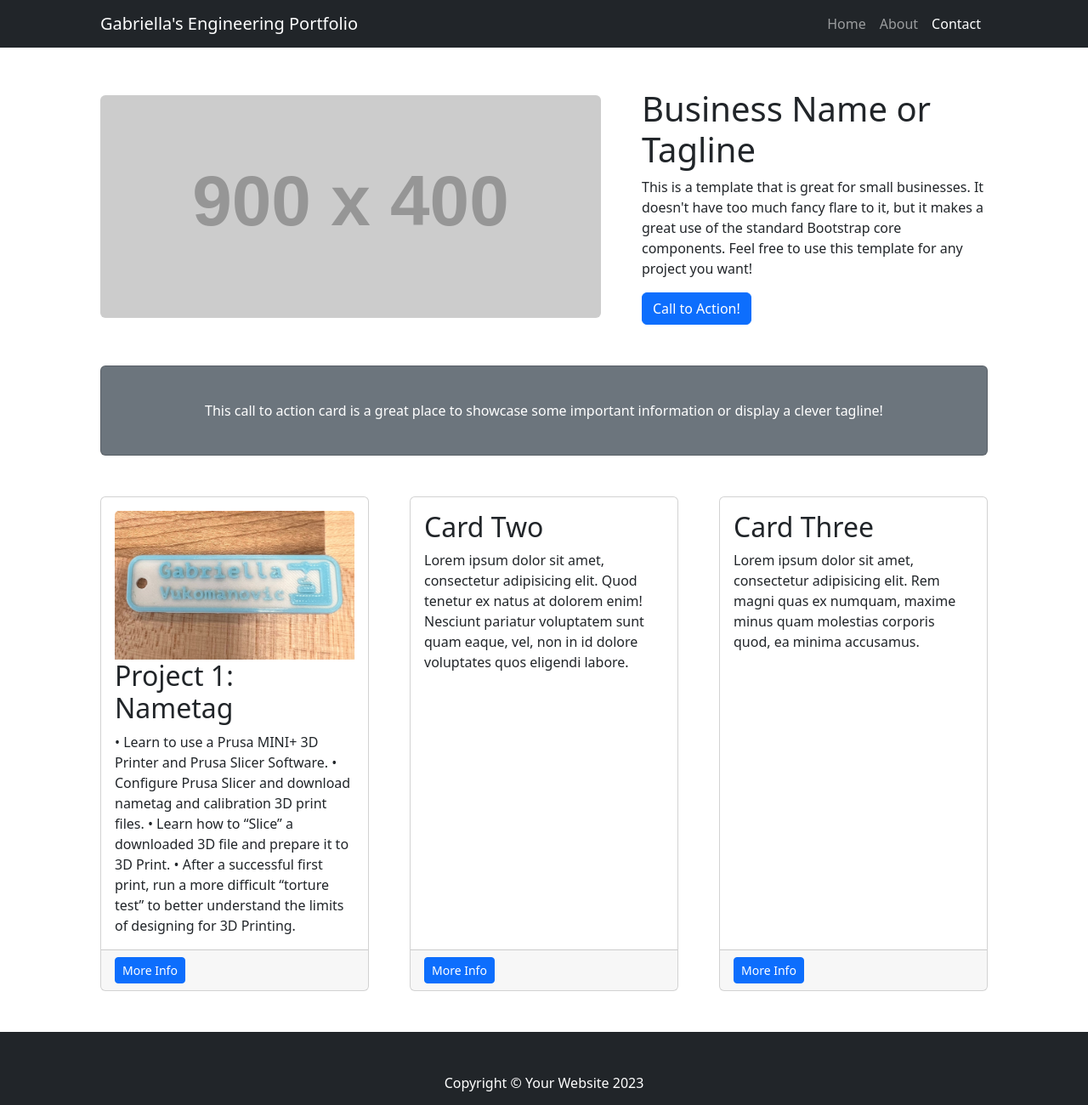
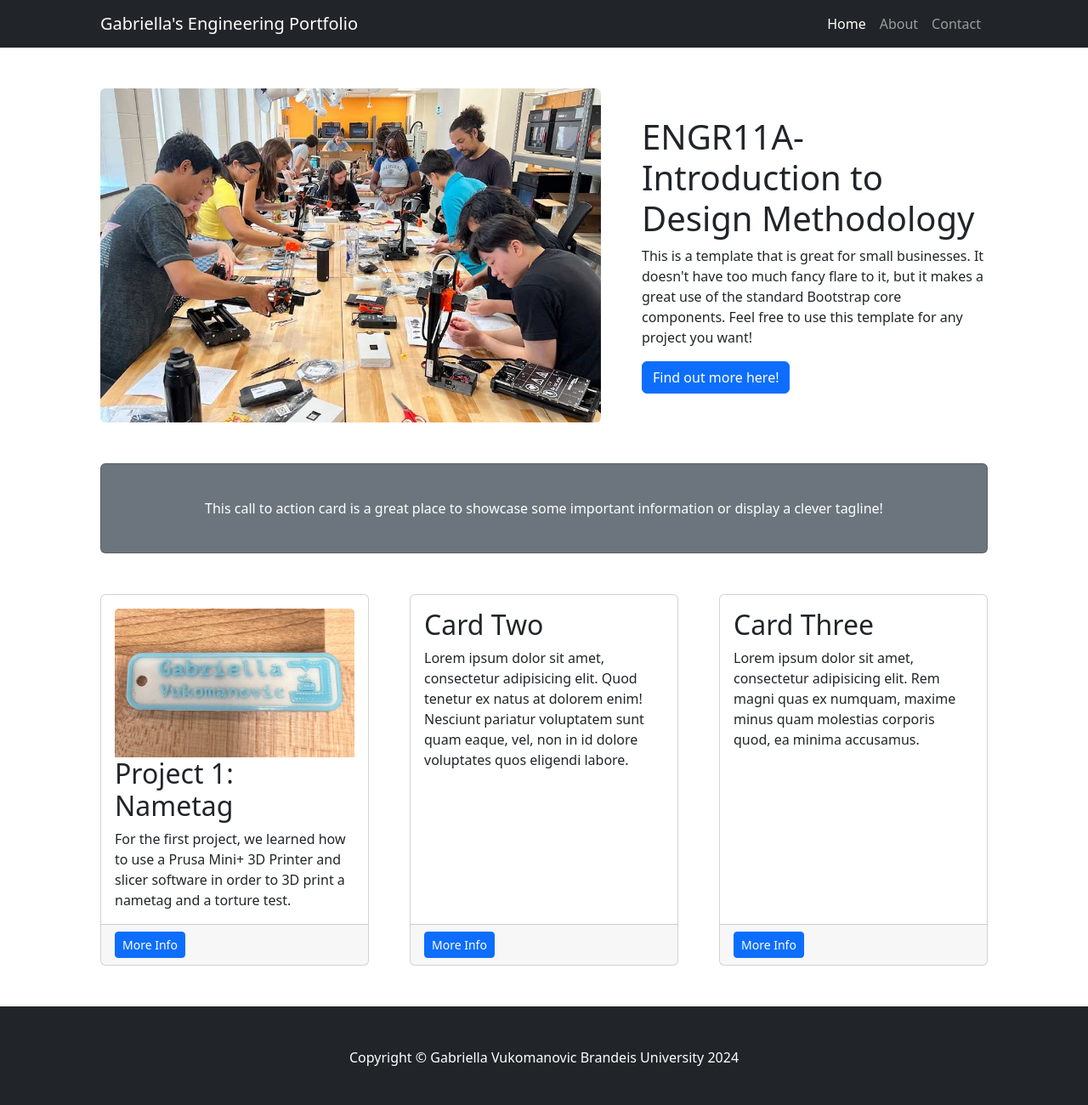
Before and after one commit to GabbyV03/ENGR11A, a plain HTML site: page index.html in a window 1280 px wide. Shown: the top 1300 px of the page at 85% size. Drawn offline with nearby package versions, Linux system fonts and the light colour scheme; placeholder pictures from the web are drawn by us.

Commit message:
Front page edits

```diff
--- a/index.html
+++ b/index.html
@@ -19,9 +19,9 @@
                 <button class="navbar-toggler" type="button" data-bs-toggle="collapse" data-bs-target="#navbarSupportedContent" aria-controls="navbarSupportedContent" aria-expanded="false" aria-label="Toggle navigation"><span class="navbar-toggler-icon"></span></button>
                 <div class="collapse navbar-collapse" id="navbarSupportedContent">
                     <ul class="navbar-nav ms-auto mb-2 mb-lg-0">
-                        <li class="nav-item"><a class="nav-link" aria-current="page" href="index.html">Home</a></li>
+                        <li class="nav-item"><a class="nav-link active" aria-current="page" href="index.html">Home</a></li>
                         <li class="nav-item"><a class="nav-link" href="about.html">About</a></li>
-                        <li class="nav-item"><a class="nav-link active" href="contact.html">Contact</a></li>
+                        <li class="nav-item"><a class="nav-link" href="contact.html">Contact</a></li>
                     </ul>
                 </div>
             </div>
@@ -30,11 +30,11 @@
         <div class="container px-4 px-lg-5">
             <!-- Heading Row-->
             <div class="row gx-4 gx-lg-5 align-items-center my-5">
-                <div class="col-lg-7"><img class="img-fluid rounded mb-4 mb-lg-0" src="https://dummyimage.com/900x400/dee2e6/6c757d.jpg" alt="..." /></div>
+                <div class="col-lg-7"><img class="img-fluid rounded mb-4 mb-lg-0" src="assets/engineering-class.jpg" alt="engineering class at Brandeis" /></div>
                 <div class="col-lg-5">
-                    <h1 class="font-weight-light">Business Name or Tagline</h1>
+                    <h1 class="font-weight-light">ENGR11A-Introduction to Design Methodology</h1>
                     <p>This is a template that is great for small businesses. It doesn't have too much fancy flare to it, but it makes a great use of the standard Bootstrap core components. Feel free to use this template for any project you want!</p>
-                    <a class="btn btn-primary" href="#!">Call to Action!</a>
+                    <a class="btn btn-primary" href="https://www.brandeis.edu/programs/business/course-schedule/course?acad_year=2025&crse_id=DEFINITION-3-12489&strm=1243&class_section=1">Find out more here!</a>
                 </div>
             </div>
             <!-- Call to Action-->
@@ -48,11 +48,7 @@
                         <div class="card-body">
                             <img class="card-img-top" src="assets/NametagTopView.jpg" alt="Nametag-TopView" />
                             <h2 class="card-title">Project 1: Nametag</h2>
-                            <p class="card-text">• Learn to use a Prusa MINI+ 3D Printer and Prusa Slicer Software.
-                                • Configure Prusa Slicer and download nametag and calibration 3D print files.
-                                • Learn how to “Slice” a downloaded 3D file and prepare it to 3D Print.
-                                • After a successful first print, run a more difficult “torture test” to better understand the
-                                limits of designing for 3D Printing.</p>
+                            <p class="card-text"> For the first project, we learned how to use a Prusa Mini+ 3D Printer and slicer software in order to 3D print a nametag and a torture test.</p>
                         </div>
                         <div class="card-footer"><a class="btn btn-primary btn-sm" href="project1.html">More Info</a></div>
                     </div>
@@ -79,7 +75,7 @@
         </div>
         <!-- Footer-->
         <footer class="py-5 bg-dark">
-            <div class="container px-4 px-lg-5"><p class="m-0 text-center text-white">Copyright &copy; Your Website 2023</p></div>
+            <div class="container px-4 px-lg-5"><p class="m-0 text-center text-white">Copyright &copy; Gabriella Vukomanovic Brandeis University 2024</p></div>
         </footer>
         <!-- Bootstrap core JS-->
         <script src="https://cdn.jsdelivr.net/npm/bootstrap@5.2.3/dist/js/bootstrap.bundle.min.js"></script>
```
Also changed, not shown: assets/engineering-class.jpg (added).
